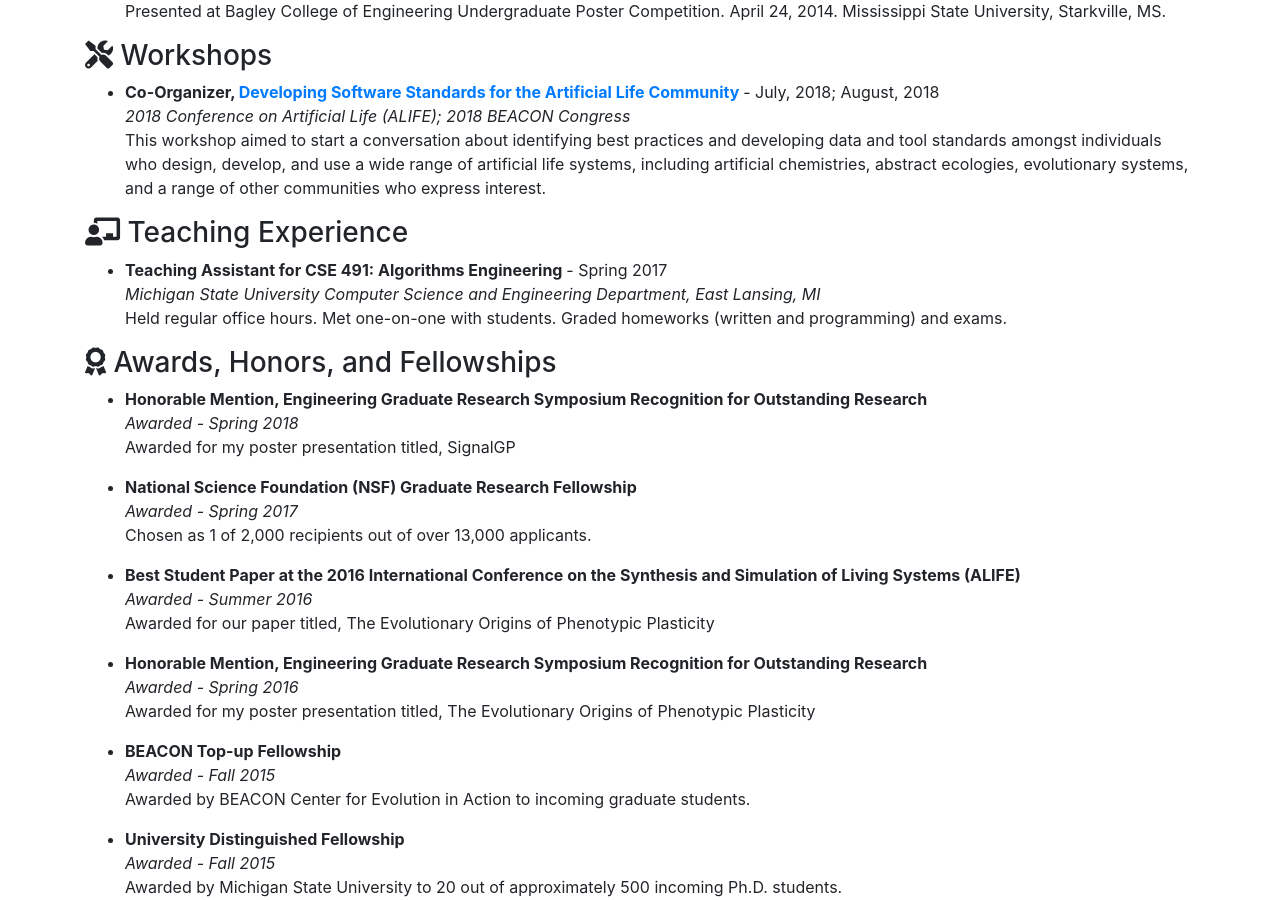
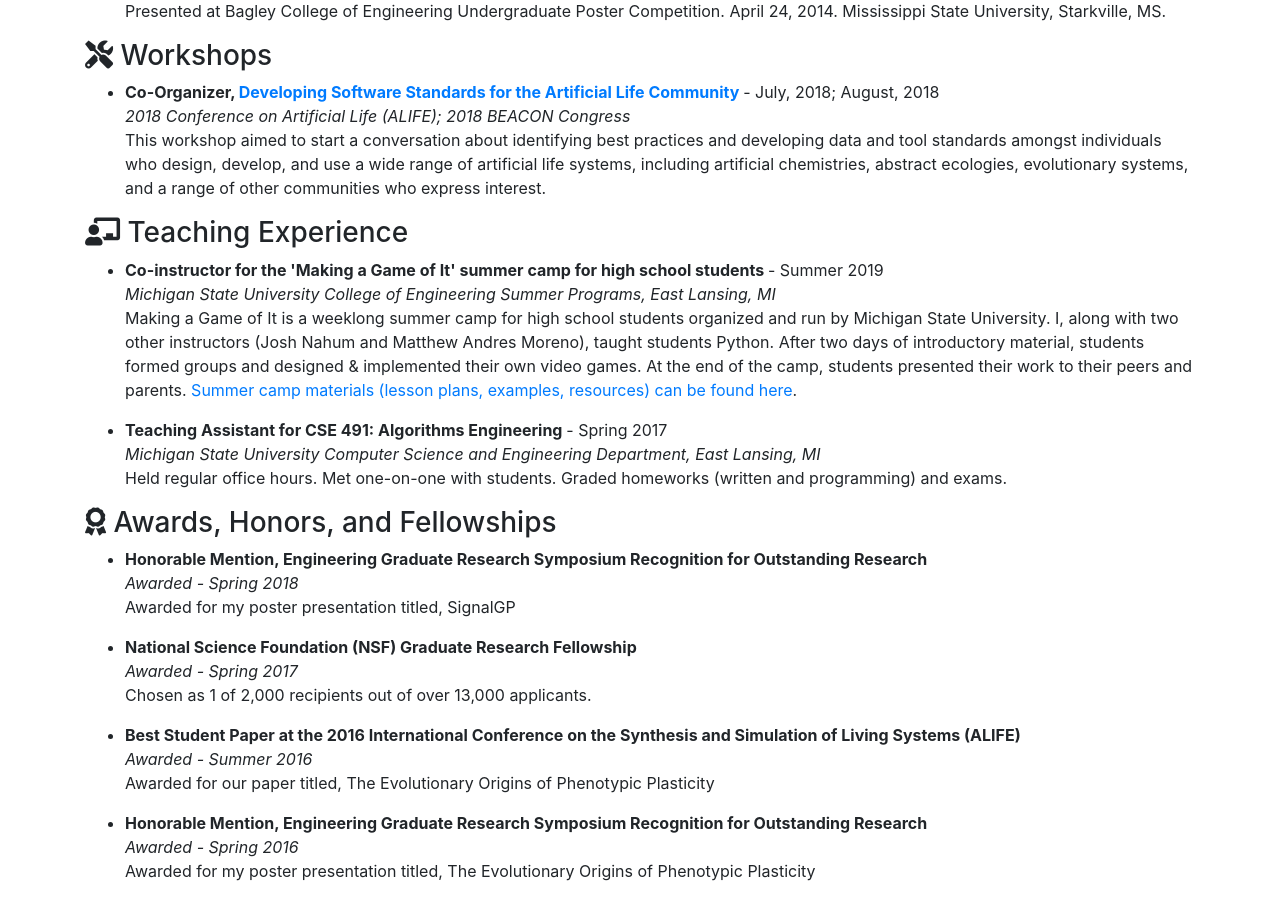
Before and after one commit to amlalejini/amlalejini.github.io, a Jekyll site: the page built from _pages/cv.md, in a window 1280 px wide and 900 px high, scrolled down 4347 px. Built offline with Jekyll 4.4.1, drawn with Linux system fonts in a browser that asks for light colours; nearby versions of some CDN libraries.

Commit message:
add making a game of it to cv teaching experience

```diff
--- a/_data/cv_teaching.yml
+++ b/_data/cv_teaching.yml
@@ -1,4 +1,17 @@
 # cv_teaching.yml lists my teaching experience for my CV
+
+- exp: |
+    Co-instructor for the 'Making a Game of It' summer camp for high school students
+  date: Summer 2019
+  for: Michigan State University College of Engineering Summer Programs, East Lansing, MI
+  description: |
+    Making a Game of It is a weeklong summer camp for high school students organized
+    and run by Michigan State University.
+    I, along with two other instructors (Josh Nahum and Matthew Andres Moreno),
+    taught students Python. After two days of introductory material, students formed groups and designed & implemented
+    their own video games. At the end of the camp, students presented their work
+    to their peers and parents.
+    [Summer camp materials (lesson plans, examples, resources) can be found here](https://lalejini.com/2019-msu-pygame/).
 
 - exp: |
     Teaching Assistant for CSE 491: Algorithms Engineering
--- a/_layouts/cv.html
+++ b/_layouts/cv.html
@@ -109,7 +109,7 @@ layout: default
     </div>
   </div>
 
-  <!-- Category - teaching -->
+  <!-- Category - workshops -->
   <div class="row" id="cv-workshops">
       <div class="col">
         <h3>{{ site.data.icons.cv_workshop_icon }} Workshops</h3>
@@ -131,11 +131,12 @@ layout: default
       <h3>{{ site.data.icons.cv_teaching_icon }} Teaching Experience</h3>
       <ul>
         {% for teaching_exp in site.data.cv_teaching %}
-        <li><p>
+        <li>
           <b>{{ teaching_exp.exp }}</b> - {{ teaching_exp.date }} <br/>
           <i>{{ teaching_exp.for }}</i> <br/>
-          {% if teaching_exp.description %} {{ teaching_exp.description }} {% endif %}
-        </p></li>
+          {% if teaching_exp.description %} {{ teaching_exp.description | markdownify | remove: '<p>' | remove: '</p>' }} {% endif %}
+          <p></p>
+        </li>
         {% endfor %}
       </ul>
     </div>
```
